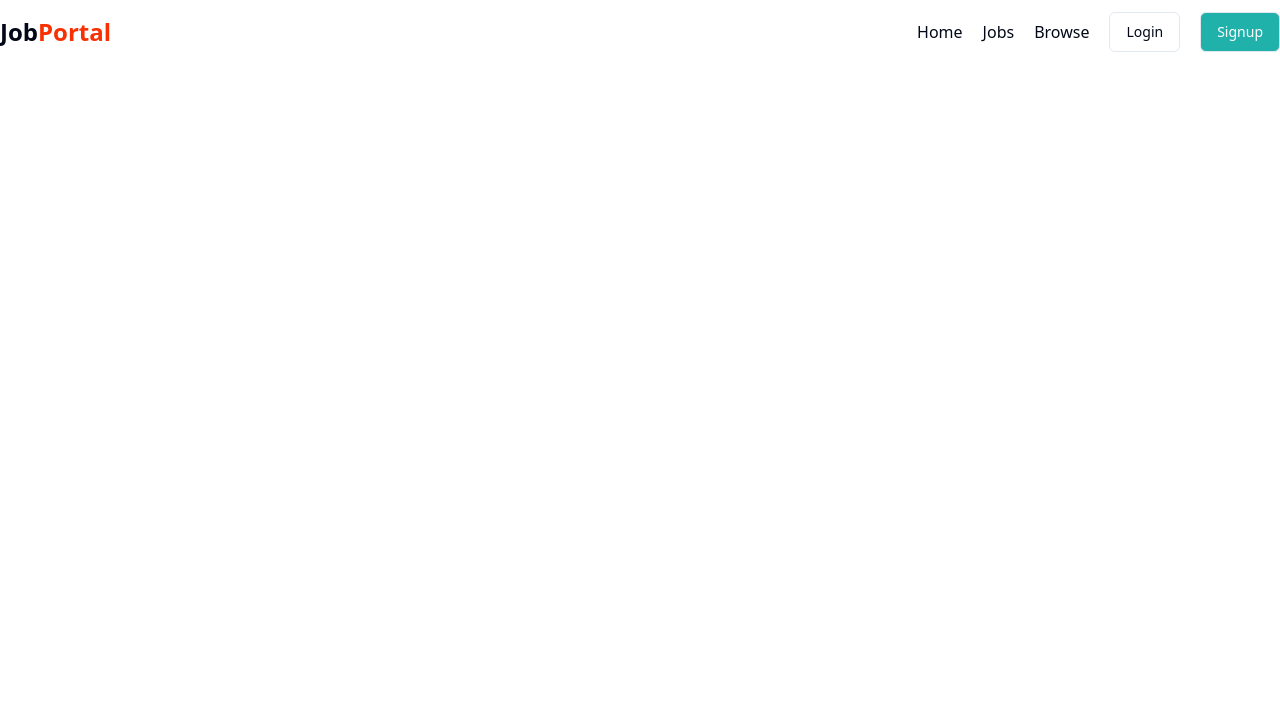
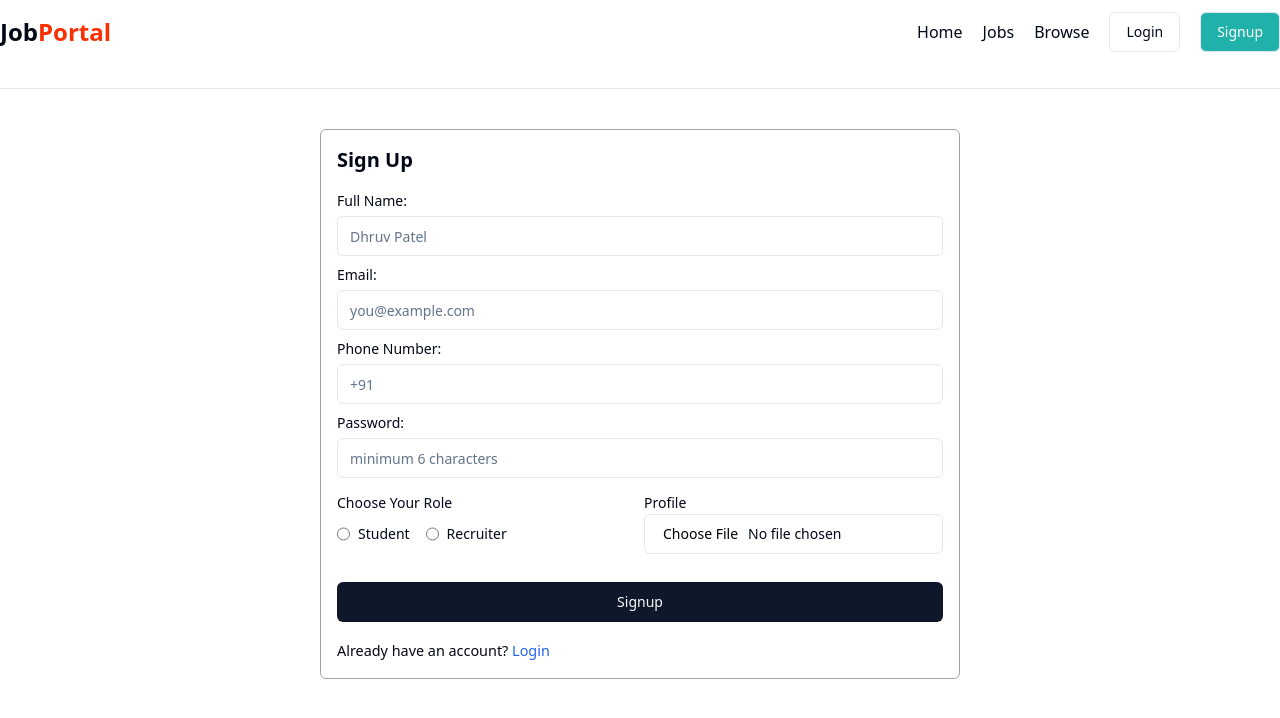
Before and after one commit to DhruvPatel2509/Job_portal, a React (Vite) app in the folder Frontend/: page /signup in a window 1280 px wide. Shown: the top 718 px of the page. Built offline with nearby package versions, Linux system fonts and the light colour scheme.

Commit message:
LoginSignup Look Done

```diff
--- a/Frontend/package.json
+++ b/Frontend/package.json
@@ -11,7 +11,9 @@
   },
   "dependencies": {
     "@radix-ui/react-avatar": "^1.1.0",
+    "@radix-ui/react-label": "^2.1.0",
     "@radix-ui/react-popover": "^1.1.1",
+    "@radix-ui/react-radio-group": "^1.2.0",
     "@radix-ui/react-slot": "^1.1.0",
     "@reduxjs/toolkit": "^2.2.7",
     "axios": "^1.3.1",
--- a/Frontend/src/App.jsx
+++ b/Frontend/src/App.jsx
@@ -1,9 +1,26 @@
-import Navbar from "./components/shared/Navbar";
+import { createBrowserRouter, RouterProvider } from "react-router-dom";
+import { Login } from "./components/auth/Login";
+import { Home } from "./components/pages/Home";
+import { Signup } from "./components/auth/Signup";
 
-export default function Home() {
+const appRouter = createBrowserRouter([
+  {
+    path: "/",
+    element: <Home />,
+  },
+  {
+    path: "/login",
+    element: <Login />,
+  },
+  {
+    path: "/signup",
+    element: <Signup />,
+  },
+]);
+export default function App() {
   return (
-    <div>
-      <Navbar />
-    </div>
+    <>
+      <RouterProvider router={appRouter} />
+    </>
   );
 }
--- /dev/null
+++ b/Frontend/src/components/auth/Login.jsx
@@ -0,0 +1,84 @@
+import React from "react";
+import { Navbar } from "../shared/Navbar";
+import { Label } from "@/components/ui/label";
+import { Input } from "@/components/ui/input";
+import { Button } from "@/components/ui/button";
+import { RadioGroup } from "@/components/ui/radio-group";
+import { Link } from "react-router-dom";
+
+export const Login = () => {
+  return (
+    <>
+      <Navbar />
+
+      <div className="flex items-center justify-center max-w-7xl mx-auto ">
+        <form
+          action=""
+          className="w-[40%] border border-gray-400 rounded-md p-4 my-10"
+        >
+          <h1 className="font-bold text-xl mb-5">Login</h1>
+
+          <div className="my-3 flex flex-col gap-2">
+            <Label htmlFor="email">Email: </Label>
+            <Input
+              id="email"
+              type="email"
+              placeholder="you@example.com"
+              name="email"
+            />
+          </div>
+
+          <div className="my-3 flex flex-col gap-2">
+            <Label htmlFor="password">Password: </Label>
+            <Input
+              id="password"
+              type="password"
+              placeholder="minimum 6 characters"
+              name="password"
+            />
+          </div>
+          <div className="flex items-center justify-between my-3">
+            <div>
+              <Label>Choose Your Role</Label>
+              <RadioGroup className="flex items-center gap-4">
+                <div className="flex items-center space-x-2">
+                  <Input
+                    id="student"
+                    type="radio"
+                    name="role"
+                    value="student"
+                    className="cursor-pointer"
+                  />
+                  <Label htmlFor="student" className="cursor-pointer">
+                    Student
+                  </Label>
+                </div>
+                <div className="flex items-center space-x-2">
+                  <Input
+                    id="recruiter"
+                    type="radio"
+                    name="role"
+                    value="recruiter"
+                    className="cursor-pointer"
+                  />
+                  <Label htmlFor="recruiter" className="cursor-pointer">
+                    Recruiter
+                  </Label>
+                </div>
+              </RadioGroup>
+            </div>
+          </div>
+          <Button type="submit" className="w-full my-4">
+            Login
+          </Button>
+          <span className="text-[0.9rem]">
+            Don't have an account?{" "}
+            <Link to={"/signup"} className="text-blue-600">
+              Signup
+            </Link>
+          </span>
+        </form>
+      </div>
+    </>
+  );
+};
--- /dev/null
+++ b/Frontend/src/components/auth/Signup.jsx
@@ -0,0 +1,118 @@
+import React from "react";
+import { Navbar } from "../shared/Navbar";
+import { Label } from "@/components/ui/label";
+import { Input } from "@/components/ui/input";
+import { Button } from "@/components/ui/button";
+import { RadioGroup } from "@/components/ui/radio-group";
+import { Link } from "react-router-dom";
+
+export const Signup = () => {
+
+
+
+  return (
+    <>
+      <Navbar />
+
+      <div className="flex items-center justify-center max-w-7xl mx-auto ">
+        <form
+          action=""
+          className="w-1/2 border border-gray-400 rounded-md p-4 my-10"
+        >
+          <h1 className="font-bold text-xl mb-5">Sign Up</h1>
+
+          <div className="my-3 flex flex-col gap-2">
+            <Label htmlFor="fullname">Full Name:</Label>
+            <Input
+              id="fullname"
+              type="text"
+              placeholder="Dhruv Patel"
+              name="fullname"
+            />
+          </div>
+
+          <div className="my-3 flex flex-col gap-2">
+            <Label htmlFor="email">Email: </Label>
+            <Input
+              id="email"
+              type="email"
+              placeholder="you@example.com"
+              name="email"
+            />
+          </div>
+
+          <div className="my-3 flex flex-col gap-2">
+            <Label htmlFor="phonenumber">Phone Number: </Label>
+            <Input
+              id="phonenumber"
+              type="number"
+              placeholder="+91"
+              name="phonenumber"
+            />
+          </div>
+
+          <div className="my-3 flex flex-col gap-2">
+            <Label htmlFor="password">Password: </Label>
+            <Input
+              id="password"
+              type="password"
+              placeholder="minimum 6 characters"
+              name="password"
+            />
+          </div>
+
+          <div className="flex items-center justify-between my-3">
+            <div>
+              <Label>Choose Your Role</Label>
+              <RadioGroup className="flex items-center gap-4">
+                <div className="flex items-center space-x-2">
+                  <Input
+                    id="student"
+                    type="radio"
+                    name="role"
+                    value="student"
+                    className="cursor-pointer"
+                  />
+                  <Label htmlFor="student" className="cursor-pointer">
+                    Student
+                  </Label>
+                </div>
+                <div className="flex items-center space-x-2">
+                  <Input
+                    id="recruiter"
+                    type="radio"
+                    name="role"
+                    value="recruiter"
+                    className="cursor-pointer"
+                  />
+                  <Label htmlFor="recruiter" className="cursor-pointer">
+                    Recruiter
+                  </Label>
+                </div>
+              </RadioGroup>
+            </div>
+            <div>
+              <Label htmlFor="profile">Profile</Label>
+              <Input
+                id="profile"
+                type="file"
+                accept="image/*"
+                className="cursor-pointer"
+              />
+            </div>
+          </div>
+
+          <Button type="submit" className="w-full my-4">
+            Signup
+          </Button>
+          <span className="text-[0.9rem]">
+            Already have an account?{" "}
+            <Link to={"/login"} className="text-blue-600">
+              Login
+            </Link>
+          </span>
+        </form>
+      </div>
+    </>
+  );
+};
--- /dev/null
+++ b/Frontend/src/components/pages/Home.jsx
@@ -0,0 +1,10 @@
+import React from "react";
+import { Navbar } from "../shared/Navbar";
+
+export const Home = () => {
+  return (
+    <>
+      <Navbar />
+    </>
+  );
+};
--- a/Frontend/src/components/shared/Navbar.jsx
+++ b/Frontend/src/components/shared/Navbar.jsx
@@ -9,7 +9,7 @@
 import { Button } from "@/components/ui/button";
 import { LogOut, User2 } from "lucide-react";
 
-const Navbar = () => {
+export const Navbar = () => {
   const [user, setUser] = useState(false);
 
   return (
@@ -24,7 +24,7 @@
           <div>
             <ul className="flex gap-5 font-medium items-center">
               <li>
-                <Link>Home</Link>
+                <Link to={"/"}>Home</Link>
               </li>
               <li>
                 <Link>Jobs</Link>
@@ -67,9 +67,12 @@
                 </>
               ) : (
                 <>
+                  <Link to={"/login"}>
                     <li>
                       <Button variant="outline">Login</Button>
                     </li>
+                  </Link>
+                  <Link to={"/signup"}>
                     <li>
                       <Button
                         variant="outline"
@@ -79,14 +82,15 @@
                         Signup
                       </Button>
                     </li>
+                  </Link>
                 </>
               )}
             </ul>
           </div>
         </div>
       </div>
+      <br />
+      <hr />
     </>
   );
 };
-
-export default Navbar;
--- /dev/null
+++ b/Frontend/src/components/ui/input.jsx
@@ -0,0 +1,19 @@
+import * as React from "react"
+
+import { cn } from "@/lib/utils"
+
+const Input = React.forwardRef(({ className, type, ...props }, ref) => {
+  return (
+    (<input
+      type={type}
+      className={cn(
+        "flex h-10 w-full rounded-md border border-input bg-background px-3 py-2 text-sm ring-offset-background file:border-0 file:bg-transparent file:text-sm file:font-medium placeholder:text-muted-foreground focus-visible:outline-none focus-visible:ring-2 focus-visible:ring-ring focus-visible:ring-offset-2 disabled:cursor-not-allowed disabled:opacity-50",
+        className
+      )}
+      ref={ref}
+      {...props} />)
+  );
+})
+Input.displayName = "Input"
+
+export { Input }
--- /dev/null
+++ b/Frontend/src/components/ui/label.jsx
@@ -0,0 +1,16 @@
+import * as React from "react"
+import * as LabelPrimitive from "@radix-ui/react-label"
+import { cva } from "class-variance-authority";
+
+import { cn } from "@/lib/utils"
+
+const labelVariants = cva(
+  "text-sm font-medium leading-none peer-disabled:cursor-not-allowed peer-disabled:opacity-70"
+)
+
+const Label = React.forwardRef(({ className, ...props }, ref) => (
+  <LabelPrimitive.Root ref={ref} className={cn(labelVariants(), className)} {...props} />
+))
+Label.displayName = LabelPrimitive.Root.displayName
+
+export { Label }
--- /dev/null
+++ b/Frontend/src/components/ui/radio-group.jsx
@@ -0,0 +1,29 @@
+import * as React from "react"
+import * as RadioGroupPrimitive from "@radix-ui/react-radio-group"
+import { Circle } from "lucide-react"
+
+import { cn } from "@/lib/utils"
+
+const RadioGroup = React.forwardRef(({ className, ...props }, ref) => {
+  return (<RadioGroupPrimitive.Root className={cn("grid gap-2", className)} {...props} ref={ref} />);
+})
+RadioGroup.displayName = RadioGroupPrimitive.Root.displayName
+
+const RadioGroupItem = React.forwardRef(({ className, ...props }, ref) => {
+  return (
+    (<RadioGroupPrimitive.Item
+      ref={ref}
+      className={cn(
+        "aspect-square h-4 w-4 rounded-full border border-primary text-primary ring-offset-background focus:outline-none focus-visible:ring-2 focus-visible:ring-ring focus-visible:ring-offset-2 disabled:cursor-not-allowed disabled:opacity-50",
+        className
+      )}
+      {...props}>
+      <RadioGroupPrimitive.Indicator className="flex items-center justify-center">
+        <Circle className="h-2.5 w-2.5 fill-current text-current" />
+      </RadioGroupPrimitive.Indicator>
+    </RadioGroupPrimitive.Item>)
+  );
+})
+RadioGroupItem.displayName = RadioGroupPrimitive.Item.displayName
+
+export { RadioGroup, RadioGroupItem }
--- a/Frontend/src/main.jsx
+++ b/Frontend/src/main.jsx
@@ -4,7 +4,7 @@
 import { BrowserRouter } from "react-router-dom";
 
 createRoot(document.getElementById("root")).render(
-  <BrowserRouter>
+  <>
     <App />
-  </BrowserRouter>
+  </>
 );
```
Also changed, not shown: 1 other file (tests, documents, lock files or other folders). Lines whose indentation alone changed are shown as unchanged.
